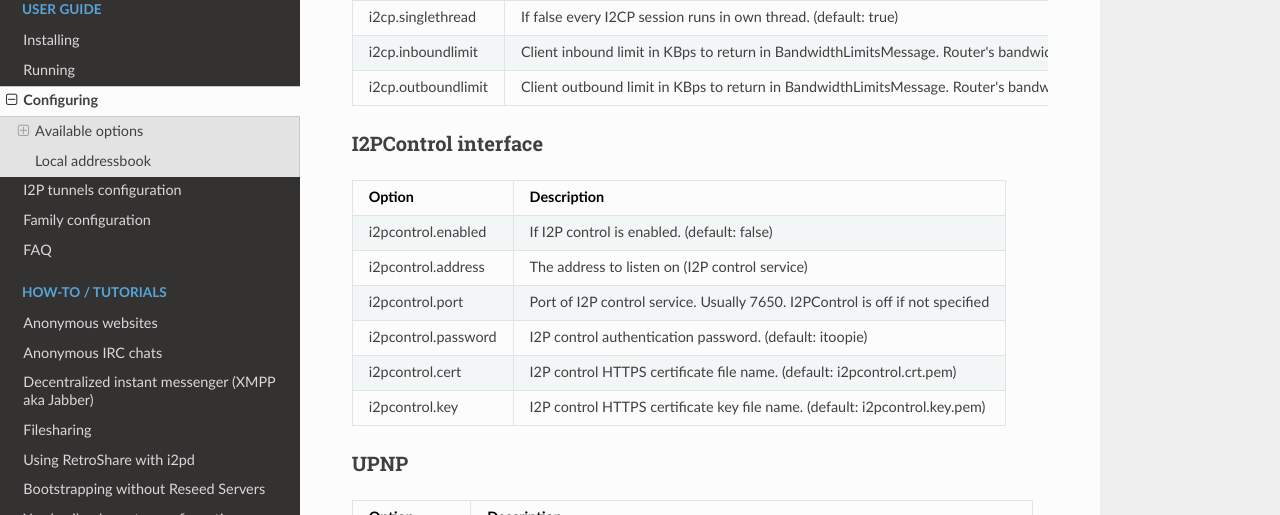
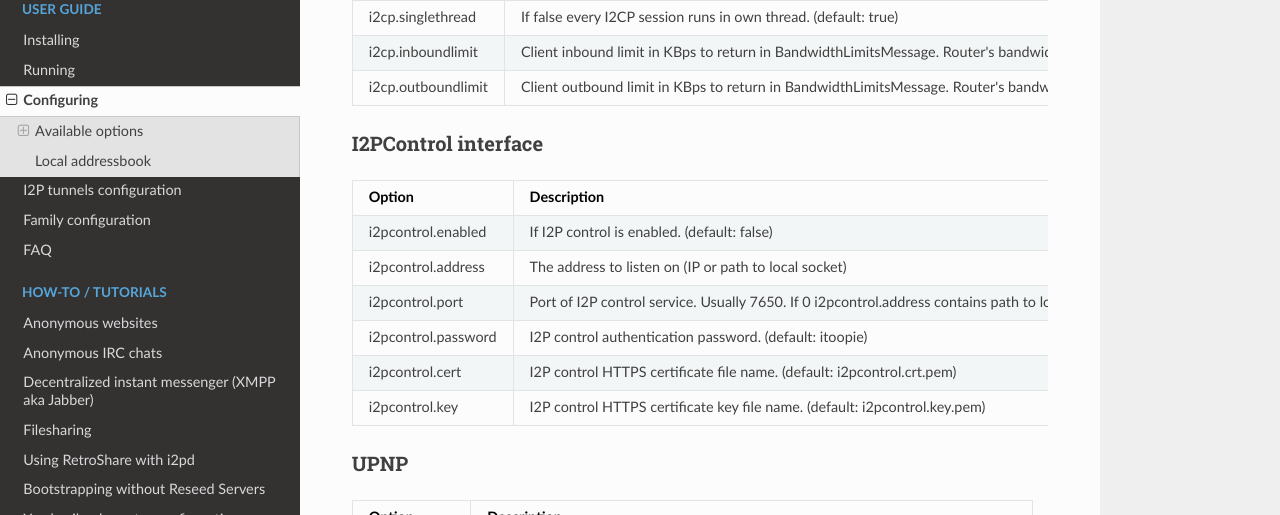
Before and after one commit to PurpleI2P/i2pd_docs_en, an MkDocs documentation site: the page built from docs/user-guide/configuration.md, in a window 1280 px wide and 900 px high, scrolled down 5291 px. Shown: the top 515 px of the window. Built offline with MkDocs 1.6.1, drawn with Linux system fonts in a browser that asks for light colours; nearby versions of some CDN libraries.

Commit message:
local sockets for I2PControl

```diff
--- a/docs/user-guide/configuration.md
+++ b/docs/user-guide/configuration.md
@@ -188,8 +188,8 @@ i2cp.outboundlimit                     | Client outbound limit in KBps to return
 Option                                 | Description
 -------------------------------------- | --------------------------------------
 i2pcontrol.enabled                     | If I2P control is enabled. (default: false)
-i2pcontrol.address                     | The address to listen on (I2P control service)
-i2pcontrol.port                        | Port of I2P control service. Usually 7650. I2PControl is off if not specified
+i2pcontrol.address                     | The address to listen on (IP or path to local socket)
+i2pcontrol.port                        | Port of I2P control service. Usually 7650. If 0 i2pcontrol.address contains path to local socket
 i2pcontrol.password                    | I2P control authentication password. (default: itoopie)
 i2pcontrol.cert                        | I2P control HTTPS certificate file name. (default: i2pcontrol.crt.pem)
 i2pcontrol.key                         | I2P control HTTPS certificate key file name. (default: i2pcontrol.key.pem)
```
